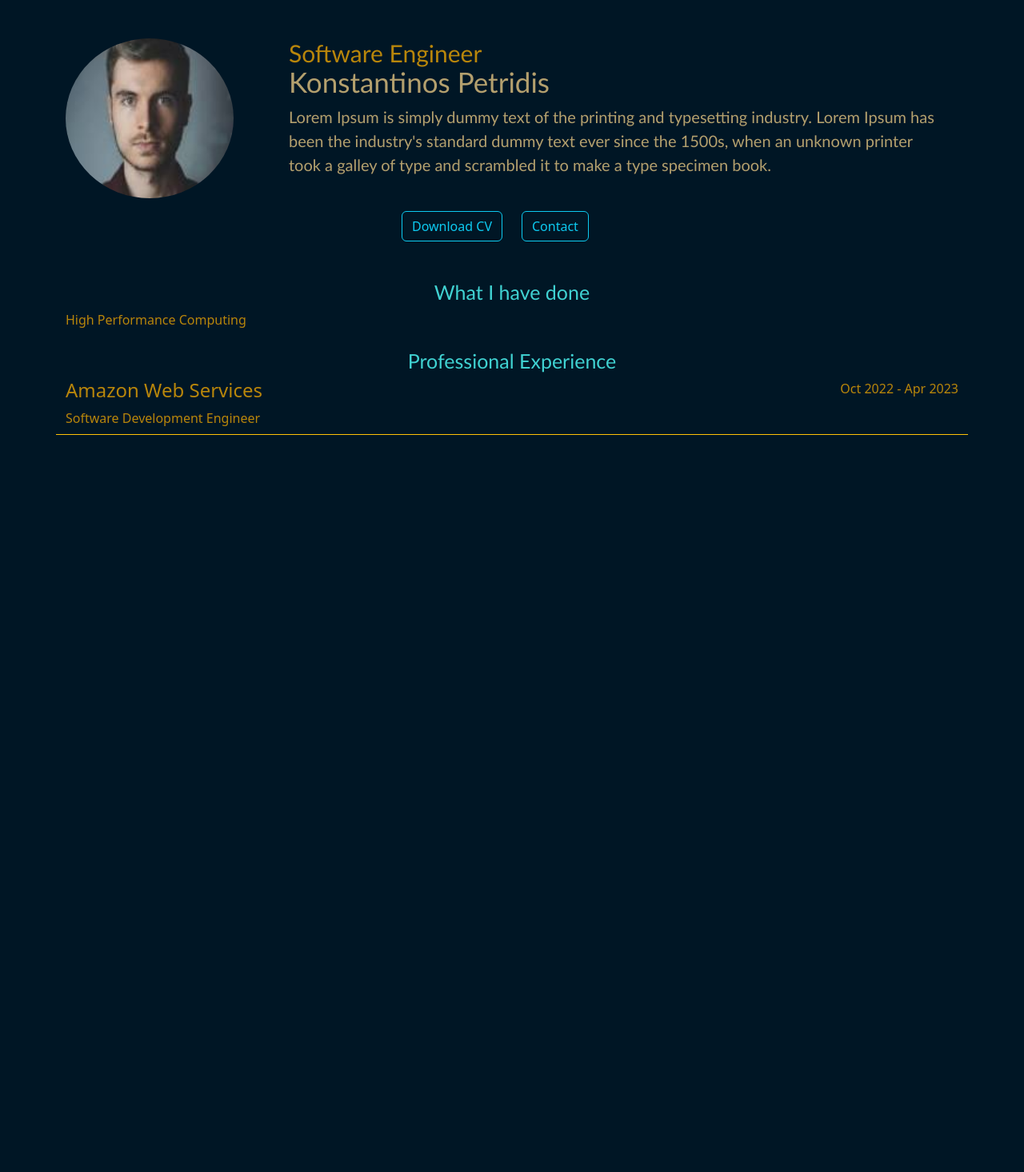
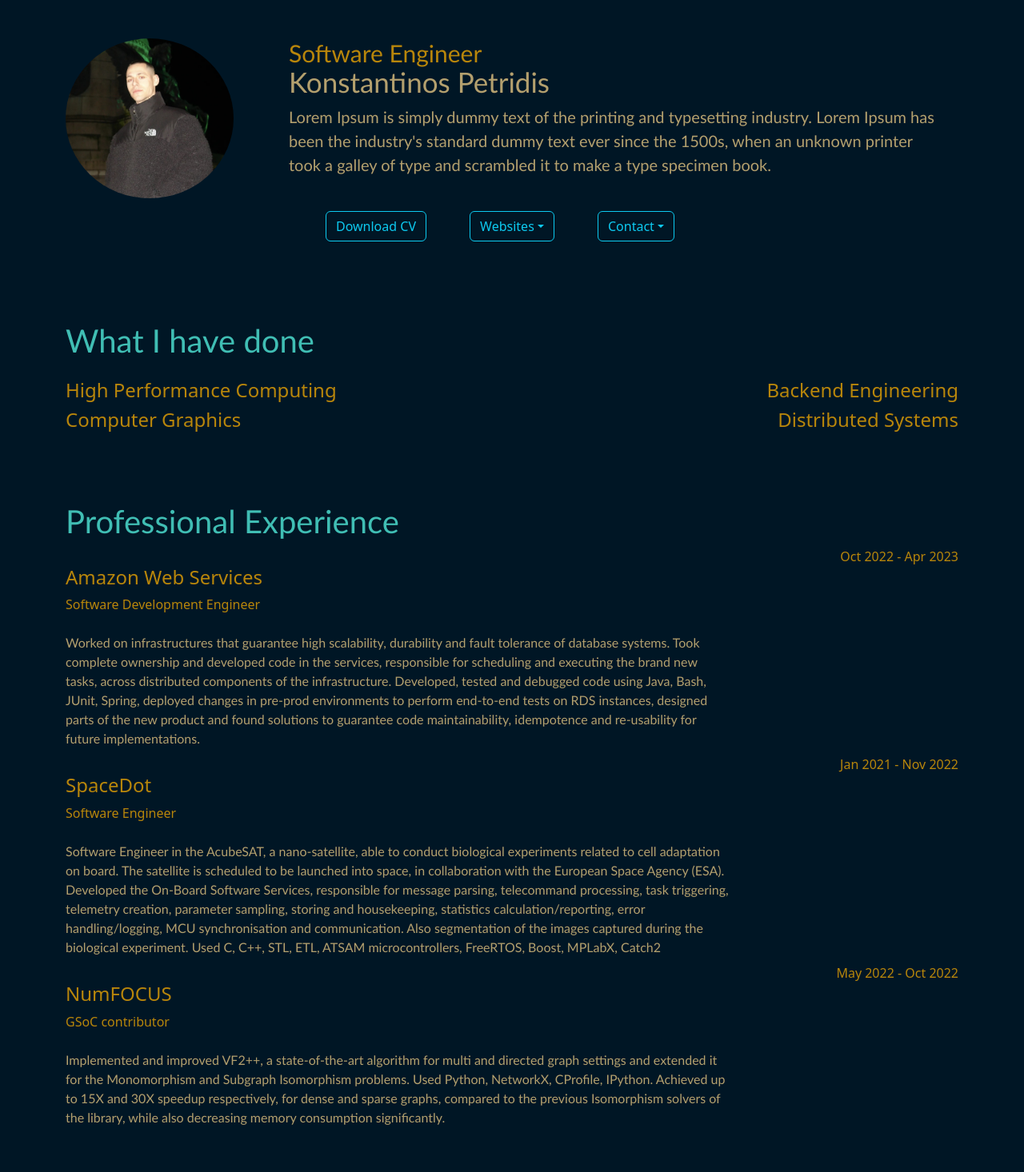
Before and after one commit to kpetridis24/kpetridis-website, a Flask app: page / in a window 1280 px wide. Shown: the whole page at 80% size. Before the commit the page ends 544 px from the top, so only its background shows below. Run offline with Flask 3, Linux system fonts and the light colour scheme; some libraries are stand-ins or nearby versions.

Commit message:
Added description for experience

```diff
--- a/app.py
+++ b/app.py
@@ -6,6 +6,18 @@ what_i_do = [
     {
         'name': "High Performance Computing",
         'description': 'I am very good hpc engineer'
+    },
+    {
+        'name': "Backend Engineering",
+        'description': 'I am very good backend engineer'
+    },
+    {
+        'name': "Computer Graphics",
+        'description': 'I am very good graphics engineer'
+    },
+    {
+        'name': "Distributed Systems",
+        'description': 'I am very good graphics engineer'
     }
 ]
 
@@ -15,7 +27,40 @@ professional_experience = [
         'job title': 'Software Development Engineer',
         'period': 'Oct 2022 - Apr 2023',
         'location': 'Dublin, Ireland',
-        'description': 'I created new feature'
+        'description': 'Worked on infrastructures that guarantee high scalability, durability and fault tolerance of '
+                       'database systems. Took complete ownership and developed code in the services, responsible for '
+                       'scheduling and executing the brand new tasks, across distributed components of the '
+                       'infrastructure. Developed, tested and debugged code using Java, Bash, JUnit, Spring, deployed '
+                       'changes in pre-prod environments to perform end-to-end tests on RDS instances, designed parts '
+                       'of the new product and found solutions to guarantee code maintainability, idempotence and '
+                       're-usability for future implementations.'
+    },
+
+    {
+        'company': 'SpaceDot',
+        'job title': 'Software Engineer',
+        'period': 'Jan 2021 - Nov 2022',
+        'location': 'Thessaloniki, Greece',
+        'description': 'Software Engineer in the AcubeSAT, a nano-satellite, able to conduct biological experiments '
+                       'related to cell adaptation on board. The satellite is scheduled to be launched into space, in '
+                       'collaboration with the European Space Agency (ESA). Developed the On-Board Software Services, '
+                       'responsible for message parsing, telecommand processing, task triggering, telemetry creation,'
+                       ' parameter sampling, storing and housekeeping, statistics calculation/reporting, error '
+                       'handling/logging, MCU synchronisation and communication. Also segmentation of the images '
+                       'captured during the biological experiment. Used C, C++, STL, ETL, ATSAM microcontrollers, '
+                       'FreeRTOS, Boost, MPLabX, Catch2'
+    },
+
+    {
+        'company': 'NumFOCUS',
+        'job title': 'GSoC contributor',
+        'period': 'May 2022 - Oct 2022',
+        'location': 'Remote',
+        'description': 'Implemented and improved VF2++, a state-of-the-art algorithm for multi and directed graph '
+                       'settings and extended it for the Monomorphism and Subgraph Isomorphism problems. Used Python, '
+                       'NetworkX, CProfile, IPython. Achieved up to 15X and 30X speedup respectively, for dense and '
+                       'sparse graphs, compared to the previous Isomorphism solvers of the library, while also '
+                       'decreasing memory consumption significantly.'
     }
 ]
 
--- a/templates/home.html
+++ b/templates/home.html
@@ -3,10 +3,21 @@
 <html lang="en">
 
 <head>
+    <script src="https://code.jquery.com/jquery-3.2.1.slim.min.js"
+            integrity="sha384-KJ3o2DKtIkvYIK3UENzmM7KCkRr/rE9/Qpg6aAZGJwFDMVNA/GpGFF93hXpG5KkN"
+            crossorigin="anonymous"></script>
+    <script src="https://cdn.jsdelivr.net/npm/popper.js@1.12.9/dist/umd/popper.min.js"
+            integrity="sha384-ApNbgh9B+Y1QKtv3Rn7W3mgPxhU9K/ScQsAP7hUibX39j7fakFPskvXusvfa0b4Q"
+            crossorigin="anonymous"></script>
+    <script src="https://cdn.jsdelivr.net/npm/bootstrap@4.0.0/dist/js/bootstrap.min.js"
+            integrity="sha384-JZR6Spejh4U02d8jOt6vLEHfe/JQGiRRSQQxSfFWpi1MquVdAyjUar5+76PVCmYl"
+            crossorigin="anonymous"></script>
 
     <meta charset="utf-8">
     <meta name="viewport" content="width=device-width, initial-scale=1">
-    <link href="https://cdn.jsdelivr.net/npm/bootstrap@5.3.0-alpha3/dist/css/bootstrap.min.css" rel="stylesheet" integrity="sha384-KK94CHFLLe+nY2dmCWGMq91rCGa5gtU4mk92HdvYe+M/SXH301p5ILy+dN9+nJOZ" crossorigin="anonymous">
+    <link href="https://cdn.jsdelivr.net/npm/bootstrap@5.3.0-alpha3/dist/css/bootstrap.min.css" rel="stylesheet"
+          integrity="sha384-KK94CHFLLe+nY2dmCWGMq91rCGa5gtU4mk92HdvYe+M/SXH301p5ILy+dN9+nJOZ" crossorigin="anonymous">
+    <link rel="stylesheet" href="https://cdnjs.cloudflare.com/ajax/libs/font-awesome/4.7.0/css/font-awesome.min.css">
 
     <title>My personal website</title>
     <style>
@@ -25,10 +36,10 @@
         }
 
         h3 {
-            color: rgb(64, 210, 210);
+            color: rgb(64, 190, 180);
             font-family: Calibri, sans-serif;
-            font-weight: normal;
-            font-size: 25px;
+            font-weight: lighter;
+            font-size: 40px;
         }
 
         body {
@@ -54,7 +65,7 @@
     <div class="container mt-5 mb-5">
         <div class="row">
             <div class="row">
-                <div class="col-3">
+                <div class="col-3 ">
                     <img id="profile" class="fluid" src="static/profile.jpg" alt="Profile image">
                 </div>
                 <div class="col text-start">
@@ -66,39 +77,69 @@
                 </div>
             </div>
         </div>
-            <div class="row mt-3 mb-5">
-                <div class="col text-end">
+            <div class="row mt-3" style="margin-bottom: 100px">
+                <div class="col-5 text-end">
                     <a href="static/resume.pdf" download="PDF">
                         <button class="btn btn-outline-info" type="button">Download CV</button>
                     </a>
                 </div>
-                <div class="col text-start">
-                    <button class="btn btn-outline-info" type="button" data-toggle="popover" title="Popover title" data-content="And here's">Contact</button>
+
+                <div class="col-2 text-center dropdown">
+                    <button class="btn btn-outline-info dropdown-toggle" type="button" data-toggle="dropdown"
+                            aria-haspopup="true" aria-expanded="false">Websites</button>
+                    <div class="dropdown-menu" aria-labelledby="dropdownMenuButton">
+                        <a class="dropdown-item" href="https://www.github.com/kpetridis24" target="_blank">
+                            GitHub<i class="fa fa-github fa-pull-right"></i></a>
+                        <a class="dropdown-item" href="https://www.linkedin.com/in/kpetridis" target="_blank">
+                            Linkedin<i class="fa fa-linkedin fa-pull-right"></i></a>
+                    </div>
+                </div>
+
+                <div class="col-2 text-start dropdown">
+                    <button class="btn btn-outline-info dropdown-toggle" type="button" data-toggle="dropdown"
+                            aria-haspopup="true" aria-expanded="false">Contact</button>
+                    <div class="dropdown-menu" aria-labelledby="dropdownMenuButton">
+                        <a class="dropdown-item" href="mailto:petridkon@gmail.com" target="_blank">Email<i class="fa fa-mail-reply fa-pull-right"></i></a>
+                        <a class="dropdown-item" href="#">Mobile phone<i class="fa fa-mobile-phone fa-pull-right"></i></a>
+                    </div>
                 </div>
         </div>
 
-    <h3 class="text-center">What I have done</h3>
-        <div class="mb-4">
-            {% for interest in personal_interests %}
-                <div style="color: darkgoldenrod">
-                    {{interest['name']}}
-                </div>
-            {% endfor %}
+
+    <h3 class="text-start mb-4">What I have done</h3>
+        <div style="margin-bottom: 80px">
+            <div class="row text-center" style="color: darkgoldenrod">
+                {% for interest in personal_interests %}
+                    {% if loop.index0 % 2 != 0 %}
+                        <div class="col text-end">
+                            <h4>{{interest['name']}}</h4>
+                        </div>
+                        <div class="w-100 d-none d-md-block"></div>
+                    {% else %}
+                        <div class="col text-start">
+                            <h4>{{interest['name']}}</h4>
+                        </div>
+                    {% endif %}
+                {% endfor %}
+            </div>
         </div>
 
-    <h3 class="text-center">Professional Experience</h3>
+    <h3 class="text-start">Professional Experience</h3>
         <div>
             {% for experience in professional_experience %}
-                <div class="row border-bottom border-warning" style="color: darkgoldenrod; padding-bottom: 8px">
+                <div class="row" style="color: darkgoldenrod; padding-bottom: 8px">
                     <div class="col">
-                        <div>
+                        <div class="mt-4">
                             <h4>{{experience['company']}}</h4>
-                            <div>
+                            <div class="mb-4">
                                 {{experience['job title']}}
                             </div>
                         </div>
+                        <div class="bodytext">
+                            {{experience['description']}}
+                        </div>
                     </div>
-                    <div class="col text-end">
+                    <div class="col-3 text-end">
                         <p>{{experience['period']}}</p>
                     </div>
                 </div>
@@ -106,8 +147,6 @@
         </div>
     </div>
 
-
-
 </body>
 
 </html>
```
Also changed, not shown: static/profile.jpg, 1 other file.
